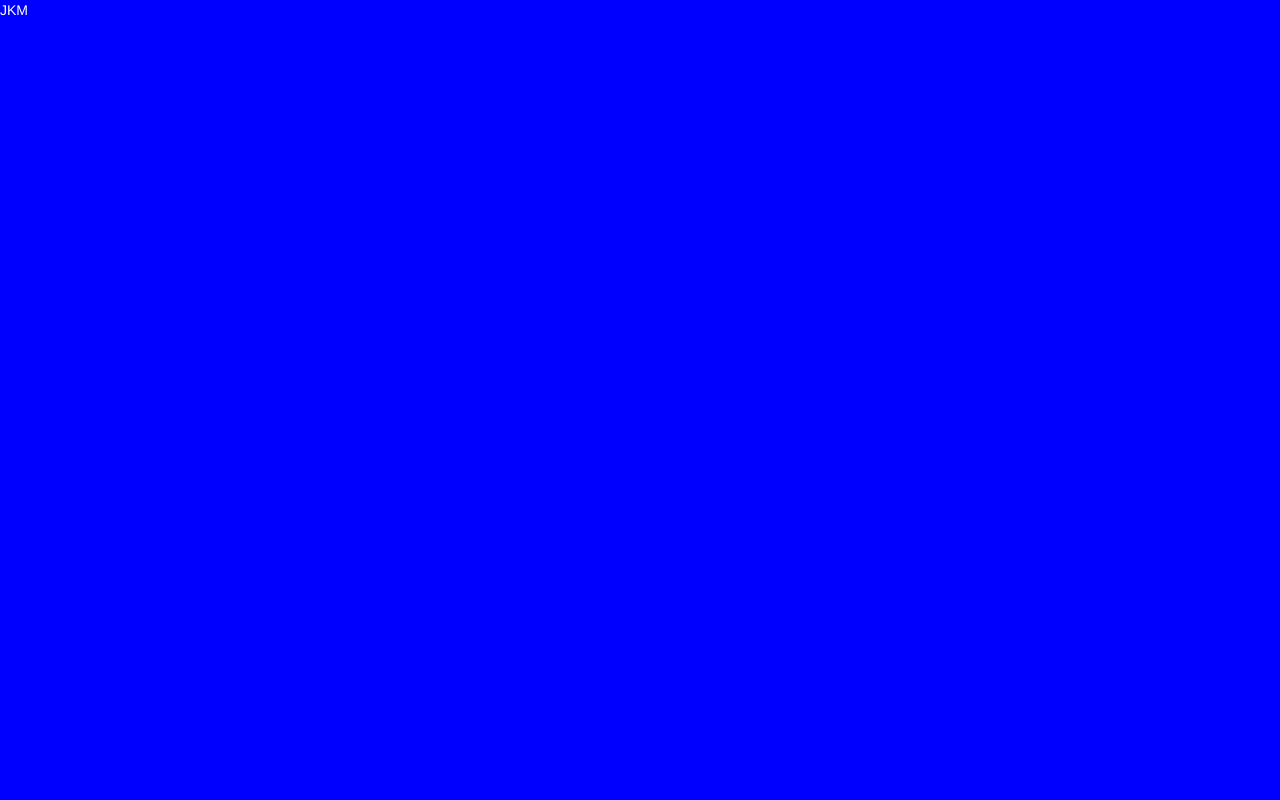
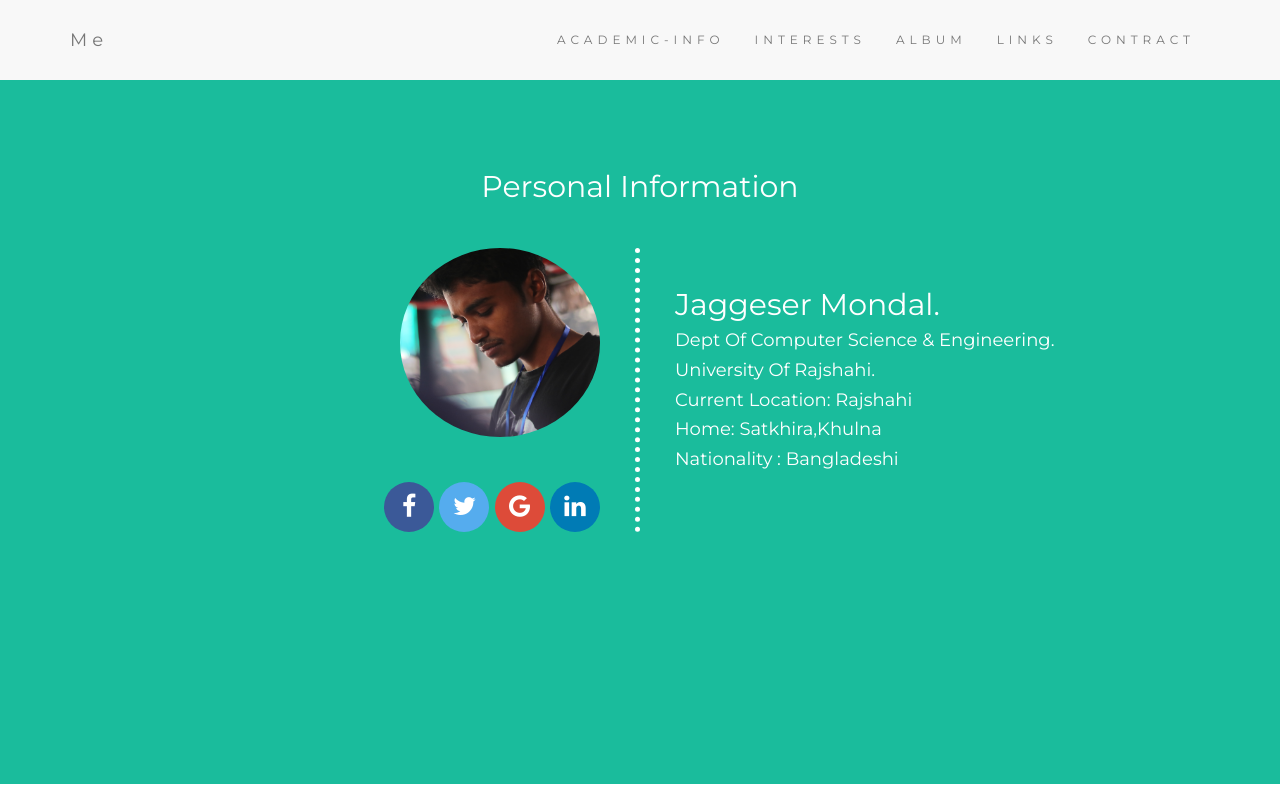
Before and after one commit to Jaggesher/Static-Portfolio, a plain HTML site: page index.html in a window 1280 px wide. Drawn offline with nearby package versions, Linux system fonts and the light colour scheme.

Commit message:
First section Complete

```diff
--- a/css/index.css
+++ b/css/index.css
@@ -1,7 +1,97 @@
-p {
+body {
+    font: 20px Montserrat, sans-serif;
+    line-height: 1.8;
+    color: #f5f6f7;
+}
+
+.margin {
+    margin-bottom: 45px;
+}
+
+.bg-1 {
+    background-color: #1abc9c;
+    /* Green */
+    color: #ffffff;
+    height: 100vh;
+}
+
+.container-fluid {
+    padding-top: 70px;
+    padding-bottom: 70px;
+}
+
+.navbar {
+    padding-top: 15px;
+    padding-bottom: 15px;
+    border: 0;
+    border-radius: 0;
+    margin-bottom: 0;
+    font-size: 12px;
+    letter-spacing: 5px;
+}
+
+.navbar-nav li a:hover {
+    color: #1abc9c !important;
+}
+
+
+/* First Body section */
+
+.bg-1 {
+    background-color: #1abc9c;
+    /* Green */
+    /* background: url("1.JPG") no-repeat center; */
+    color: #ffffff;
+    height: 88vh;
+}
+
+.cls1 {
+    border-right: 5px dotted white;
+    text-align: right;
+    padding-right: 35px;
+}
+
+.cls2 {
+    text-align: left;
+    padding-left: 35px;
+    padding-top: 20px;
+}
+
+.cls3 {
+    width: 100%;
+    margin-bottom: 45px;
+}
+
+.fa {
+    padding: 12px;
+    font-size: 25px;
+    width: 50px;
+    height: 50px;
+    text-align: center;
+    text-decoration: none;
+    border-radius: 30px;
+}
+
+.fa:hover {
+    opacity: 0.7;
+}
+
+.fa-facebook {
+    background: #3B5998;
     color: white;
 }
 
-body {
-    background-color: blue;
+.fa-twitter {
+    background: #55ACEE;
+    color: white;
 }
+
+.fa-google {
+    background: #dd4b39;
+    color: white;
+}
+
+.fa-linkedin {
+    background: #007bb5;
+    color: white;
+}
--- a/index.html
+++ b/index.html
@@ -10,12 +10,59 @@
     <link href="https://fonts.googleapis.com/css?family=Montserrat" rel="stylesheet">
     <script src="https://ajax.googleapis.com/ajax/libs/jquery/3.3.1/jquery.min.js"></script>
     <script src="https://maxcdn.bootstrapcdn.com/bootstrap/3.3.7/js/bootstrap.min.js"></script>
+    <link rel="stylesheet" href="https://cdnjs.cloudflare.com/ajax/libs/font-awesome/4.7.0/css/font-awesome.min.css">
     <link rel="stylesheet" href="css/index.css">
     <script src="js/index.js"></script>
 </head>
 
 <body>
-    <p>JKM</p>
+    <nav class="navbar navbar-default">
+        <div class="container">
+            <div class="navbar-header">
+                <button type="button" class="navbar-toggle" data-toggle="collapse" data-target="#myNavbar">
+                      <span class="icon-bar"></span>
+                      <span class="icon-bar"></span>
+                      <span class="icon-bar"></span>
+                    </button>
+                <a class="navbar-brand" href="#">Me</a>
+            </div>
+            <div class="collapse navbar-collapse" id="myNavbar">
+                <ul class="nav navbar-nav navbar-right">
+                    <li><a href="#">ACADEMIC-INFO</a></li>
+                    <li><a href="#">INTERESTS</a></li>
+                    <li><a href="#">ALBUM</a></li>
+                    <li><a href="#">LINKS</a></li>
+                    <li><a href="#">CONTRACT</a></li>
+                </ul>
+            </div>
+        </div>
+    </nav>
+
+    <div class="container-fluid bg-1 text-center">
+        <h2 class="cls3">Personal Information </h2>
+        <div class="col-sm-2"></div>
+        <div class="col-sm-4 cls1">
+            <img src="image/my.JPG" class="img-responsive img-circle margin" style="display:inline" alt="JKM" width="200" height="200">
+            <div style="width: 100%;">
+                <a href="#" class="fa fa-facebook"></a>
+                <a href="#" class="fa fa-twitter"></a>
+                <a href="#" class="fa fa-google"></a>
+                <a href="#" class="fa fa-linkedin"></a>
+            </div>
+
+        </div>
+        <div class="col-sm-6 cls2">
+            <h2>Jaggeser Mondal.</h2>
+            <h4>Dept Of Computer Science & Engineering.</h4>
+            <h4>University Of Rajshahi.</h4>
+            <h4>Current Location: Rajshahi</h4>
+            <h4>Home: Satkhira,Khulna</h4>
+            <h4>Nationality : Bangladeshi</h4>
+        </div>
+    </div>
+    <!-- First Section Complete -->
+
+
 </body>
 
 </html>
```
Also changed, not shown: image/my.JPG (added), 1 other file.
